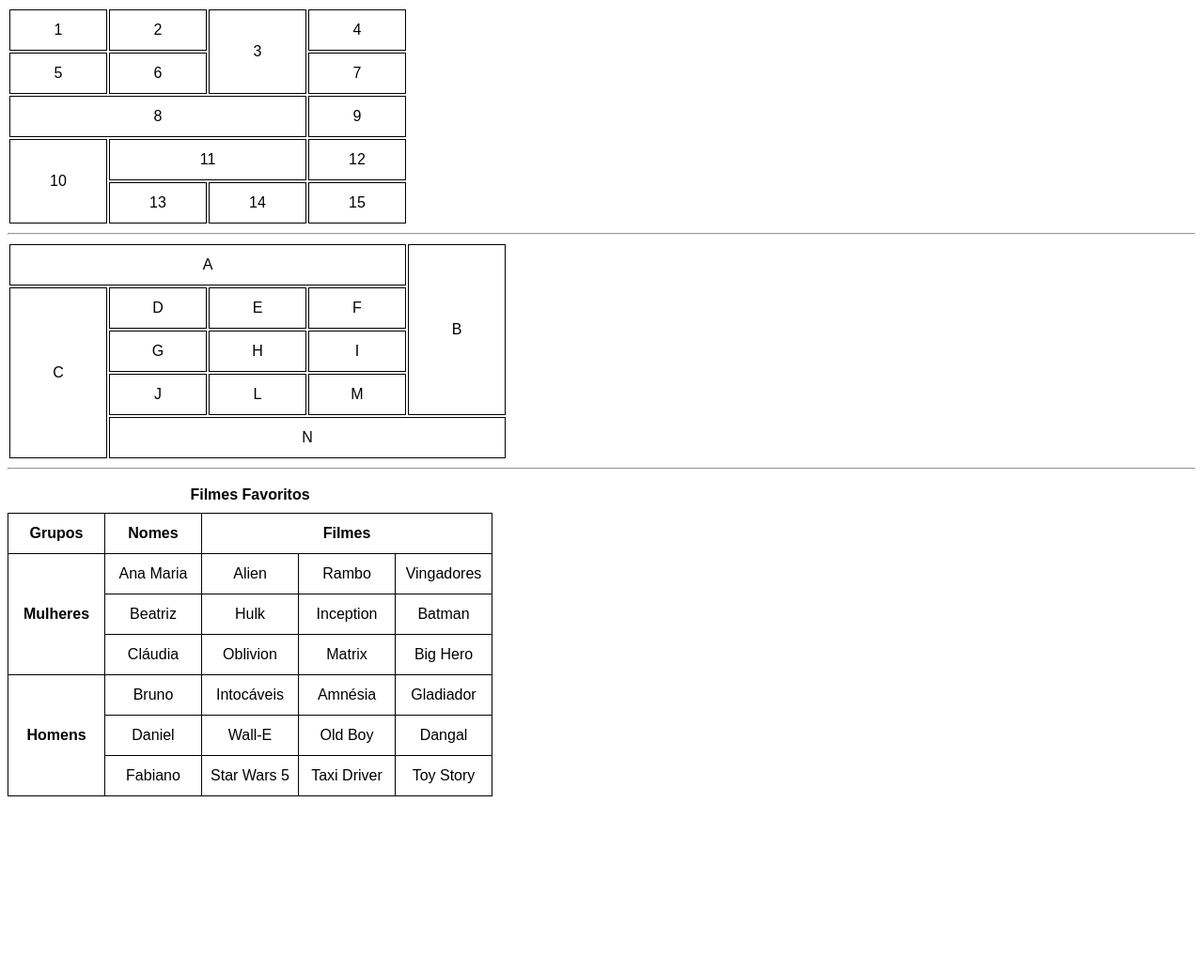
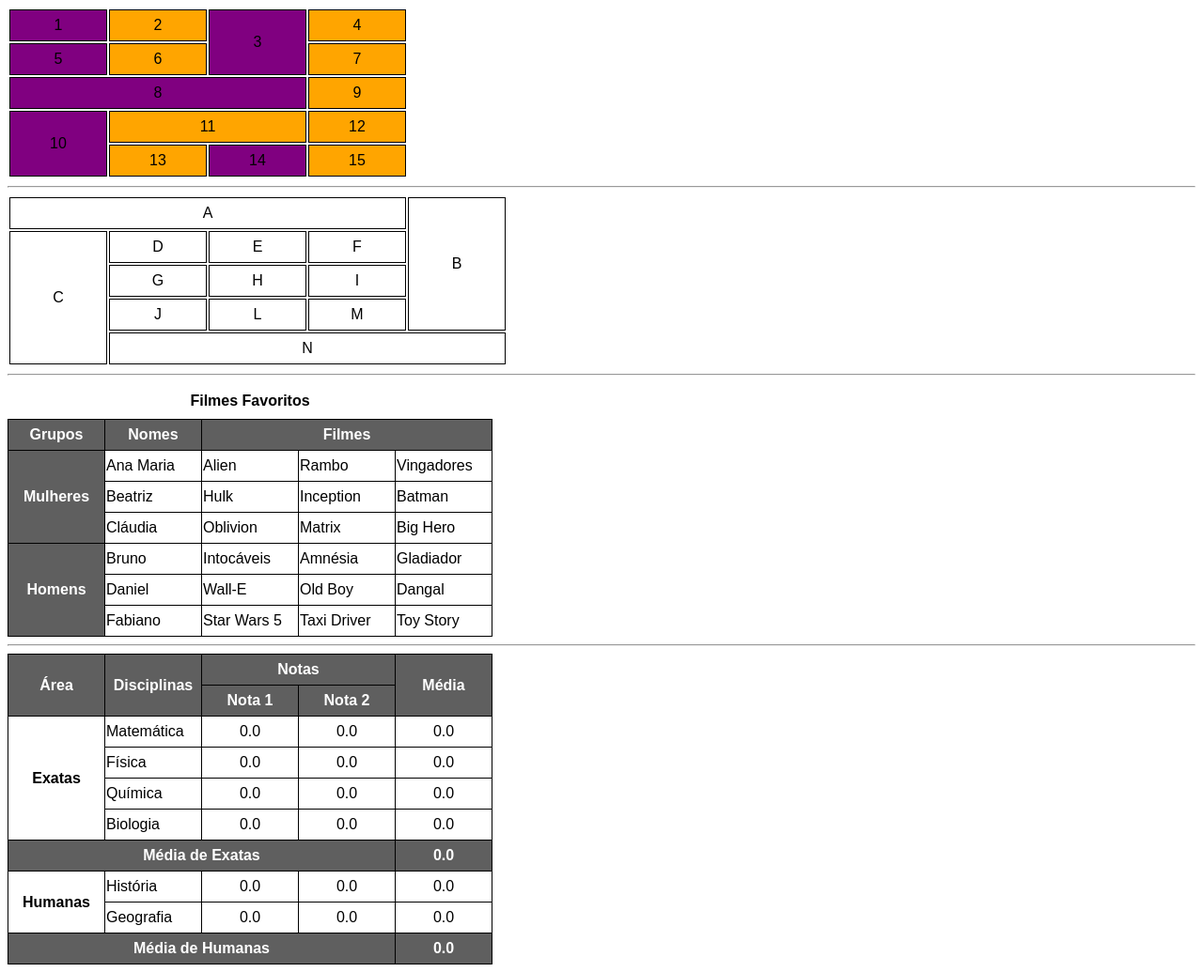
Before and after one commit to gustavobonvechio/html-css, a plain HTML site: page desafio/desafio-tabela/index.html in a window 1280 px wide. Shown: the whole page at 94% size. Before the commit the page ends 856 px from the top, so only its background shows below. Drawn offline with Linux system fonts and the light colour scheme.

Commit message:
Update index.html

```diff
--- a/desafio/desafio-tabela/index.html
+++ b/desafio/desafio-tabela/index.html
@@ -8,12 +8,11 @@
         body {
             font-family: Arial, Helvetica, sans-serif;
         }
-        table {
+        table.exe {
             text-align: center;
         }
-        table.collapse {
+        table#collapse {
             border-collapse: collapse;
-            text-align: ;
         }
         caption {
             padding: 10px;
@@ -22,12 +21,47 @@
         td, th{
             border: 1px solid black;
             width: 100px;
-            height: 40px;
+            height: 30px;
+        }
+        table#desafio {
+            border-collapse: collapse;
+        }
+        th {
+            background-color: rgb(95, 95, 95);
+            color: white;
+        }
+        th.inside {
+            background-color: white;
+            color: black;
+        }
+        td.num {
+            text-align: center;
+        }
+        td.num2 {
+            text-align: center;
+            background-color: rgb(95, 95, 95);
+            color: white;
+            font-weight: bold;
+        }
+        .roxo {
+            background-color: purple;
+        }
+        .laranja {
+            background-color: orange;
+        }
+        div#container {
+            overflow-x: auto;
         }
     </style>
 </head>
 <body>
-    <table>
+    <table class="exe">
+        <colgroup>
+            <col class="roxo">
+            <col class="laranja">
+            <col class="roxo">
+            <col class="laranja">
+        </colgroup>
         <tr>
             <td>1</td>
             <td>2</td>
@@ -55,7 +89,7 @@
         </tr>
     </table>
     <hr>
-    <table>
+    <table class="exe">
         <tr>
             <td colspan="4">A</td>
             <td rowspan="4">B</td>
@@ -81,15 +115,15 @@
         </tr>
     </table>
     <hr>
-    <table class="collapse">
+    <table id="collapse">
         <caption>Filmes Favoritos</caption>
         <tr>
-            <th>Grupos</th>
-            <th>Nomes</th>
-            <th colspan="3">Filmes</th>
+            <th scope="col">Grupos</th>
+            <th scope="col">Nomes</th>
+            <th colspan="3" scope="colgroup">Filmes</th>
         </tr>
         <tr>
-            <th rowspan="3">Mulheres</th>
+            <th rowspan="3" scope="rowgroup">Mulheres</th>
             <td>Ana Maria</td>
             <td>Alien</td>
             <td>Rambo</td>
@@ -108,7 +142,7 @@
             <td>Big Hero</td>
         </tr>
         <tr>
-            <th rowspan="3">Homens</th>
+            <th rowspan="3" scope="rowgroup">Homens</th>
             <td>Bruno</td>
             <td>Intocáveis</td>
             <td>Amnésia</td>
@@ -127,5 +161,70 @@
             <td>Toy Story</td>
         </tr>
     </table>
+    <hr>
+    <div id="container">
+        <table id="desafio">
+            <thead>
+            <tr>
+                <th scope="col" rowspan="2">Área</th>
+                <th scope="col" rowspan="2">Disciplinas</th>
+                <th scope="colgroup" colspan="2">Notas</th>
+                <th scope="col" rowspan="2">Média</th>
+            </tr>
+            <tr>
+                <th scope="col">Nota 1</th>
+                <th scope="col">Nota 2</th>
+            </tr>
+        </thead>
+        <tbody>
+            <tr>
+                <th class="inside" scope="rowgroup" rowspan="4">Exatas</th>
+                <td>Matemática</td>
+                <td class="num">0.0</td>
+                <td class="num">0.0</td>
+                <td class="num">0.0</td>
+            </tr>
+            <tr>
+                <td>Física</td>
+                <td class="num">0.0</td>
+                <td class="num">0.0</td>
+                <td class="num">0.0</td>
+            </tr>
+            <tr>
+                <td>Química</td>
+                <td class="num">0.0</td>
+                <td class="num">0.0</td>
+                <td class="num">0.0</td>
+            </tr>
+            <tr>
+                <td>Biologia</td>
+                <td class="num">0.0</td>
+                <td class="num">0.0</td>
+                <td class="num">0.0</td>
+            </tr>
+            <tr>
+                <th scope="row" colspan="4">Média de Exatas</th>
+                <td class="num2">0.0</td>
+            </tr>
+            <tr>
+                <th class="inside" scope="rowgroup" rowspan="2">Humanas</th>
+                <td>História</td>
+                <td class="num">0.0</td>
+                <td class="num">0.0</td>
+                <td class="num">0.0</td>
+            </tr>
+            <tr>
+                <td>Geografia</td>
+                <td class="num">0.0</td>
+                <td class="num">0.0</td>
+                <td class="num">0.0</td>
+            </tr>
+            <tr>
+                <th scope="row" colspan="4">Média de Humanas</th>
+                <td class="num2">0.0</td>
+            </tr>
+        </tbody>
+        </table>
+    </div>
 </body>
 </html>
```
